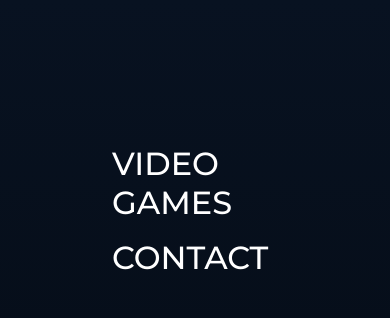
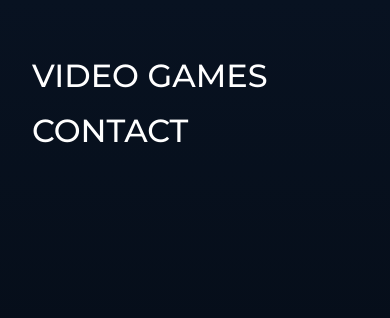
Before and after one commit to bojoluis21798/game_list, a React app: page / in a window 390 px wide. Shown: the top 318 px of the page. Built offline with nearby package versions, Linux system fonts and the light colour scheme.

Commit message:
Create header responsiveness

```diff
--- a/src/App.tsx
+++ b/src/App.tsx
@@ -1,9 +1,12 @@
 import React from "react";
-import styled from "styled-components";
+import styled, { css } from "styled-components";
 import Header from "./components/Header";
+import { respondToDesktop } from "./styles";
 
 const Wrapper = styled.div`
-  padding: 5rem;
+  ${respondToDesktop(css`
+    padding: 5rem;
+  `)}
 `;
 
 const App = () => {
--- a/src/components/Header.tsx
+++ b/src/components/Header.tsx
@@ -1,5 +1,6 @@
 import React from "react";
-import styled from "styled-components";
+import styled, { css } from "styled-components";
+import { respondToDesktop } from "../styles";
 
 type Item = {
   name: string;
@@ -10,6 +11,10 @@ const Wrapper = styled.div`
   margin: 3rem 1rem;
   display: flex;
   flex-direction: column;
+
+  ${respondToDesktop(css`
+    flex-direction: row;
+  `)}
 `;
 
 const HeaderItem = styled.h1`
@@ -18,6 +23,10 @@ const HeaderItem = styled.h1`
   font-size: 2rem;
 
   .shadow {
+    ${respondToDesktop(css`
+      display: initial;
+    `)}
+
     display: none;
     margin: 0;
     position: absolute;
--- a/src/styles.ts
+++ b/src/styles.ts
@@ -1,5 +1,5 @@
-import styled from "styled-components";
-import { createGlobalStyle, DefaultTheme } from "styled-components";
+import { FlattenSimpleInterpolation } from "styled-components";
+import { createGlobalStyle, DefaultTheme, css } from "styled-components";
 
 export const theme: DefaultTheme = {
   headingFont: "500 1rem 'Montserrat', sans-serif",
@@ -9,6 +9,12 @@ export const theme: DefaultTheme = {
   cardColor: "#0e1a2b",
   inputColor: "#182c47",
 };
+
+export const respondToDesktop = (content: FlattenSimpleInterpolation) => css`
+  @media only screen and (min-width: 769px) {
+    ${content}
+  }
+`;
 
 export const GlobalStyle = createGlobalStyle`
   body {
```
